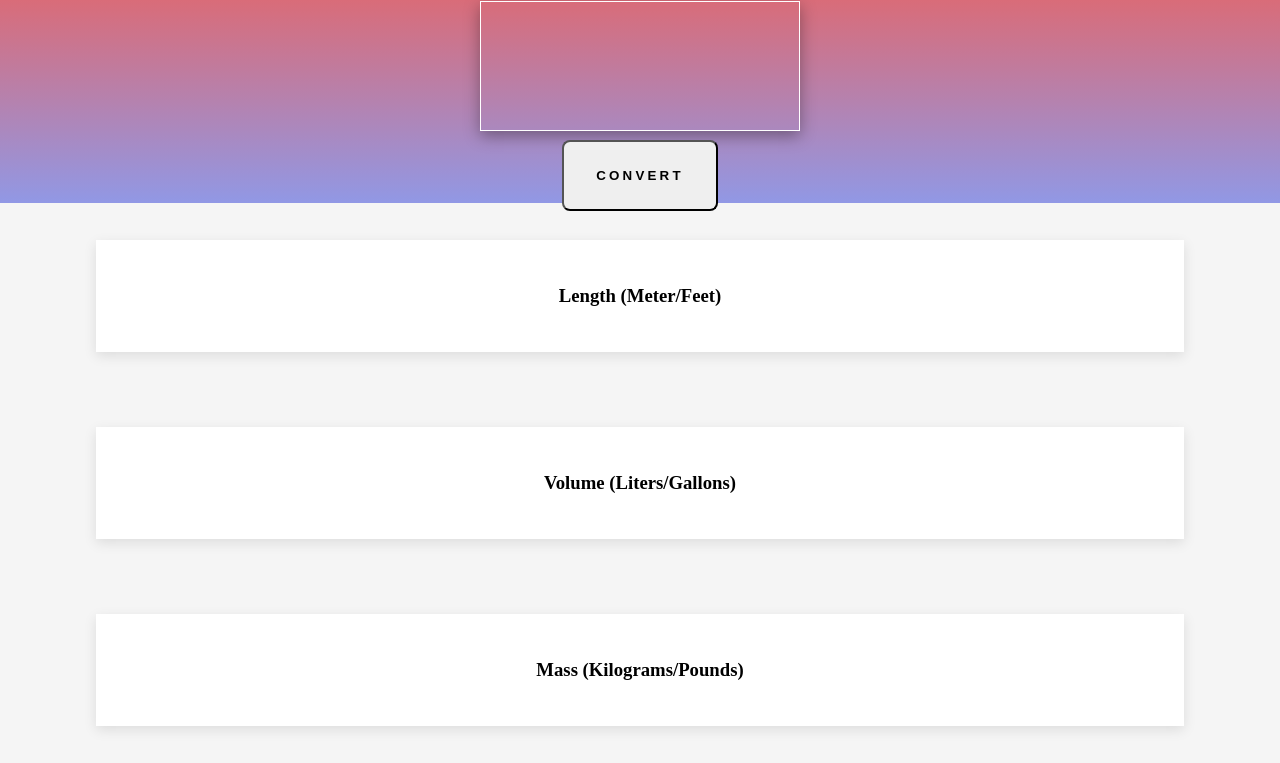
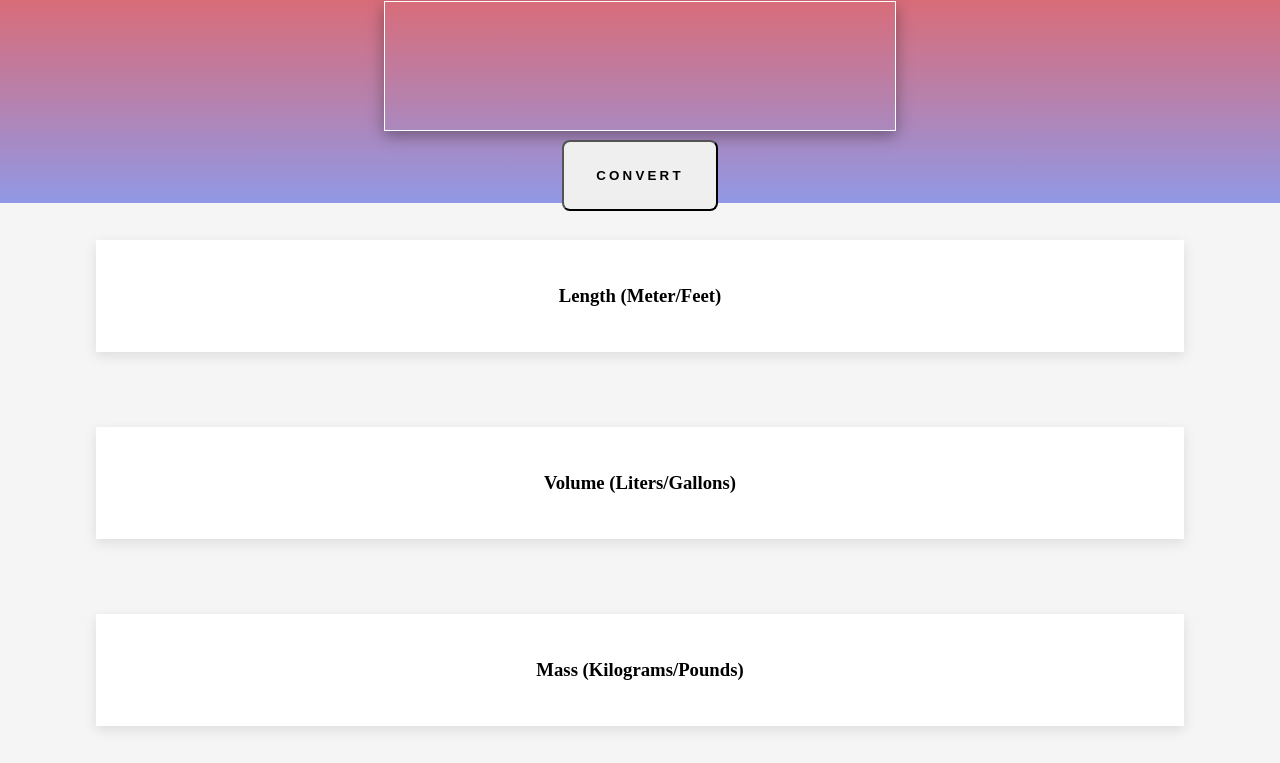
Before and after one commit to thereisnocognac/UnitConvert, a plain HTML site: page index.html in a window 1280 px wide. Shown: the part 37-800 px from the top of the page. Drawn offline with Linux system fonts and the light colour scheme.

Commit message:
trying to change maxlength input type of number

```diff
--- a/index.css
+++ b/index.css
@@ -1,3 +1,14 @@
+input::-webkit-outer-spin-button,
+input::-webkit-inner-spin-button {
+    -webkit-appearance: none;
+    margin: 0;
+}
+
+/* Firefox */
+input[type=number] {
+    -moz-appearance: textfield;
+}
+
 * {
     margin: 0;
     padding: 0;
@@ -24,7 +35,7 @@ body {
 }
 
 #number-container {
-    width: 25%;
+    width: 40%;
     height: 35%;
     border: 1px solid white;
     box-shadow: rgba(0, 0, 0, 0.35) 0px 5px 15px;
--- a/index.html
+++ b/index.html
@@ -10,7 +10,12 @@
 <body>
     <div class="main-banner">
         <h1>Metric / Imperial Unit Conversion</h1>
-        <input type="text" id="number-container"></input>
+        <input
+        type="number"
+        id="number-container"
+        >
+
+        </input>
         <button id="conv-btn">Convert</button>
     </div>
     <div class="converted-container">
```
Also changed, not shown: index.js (line endings or trailing spaces).
